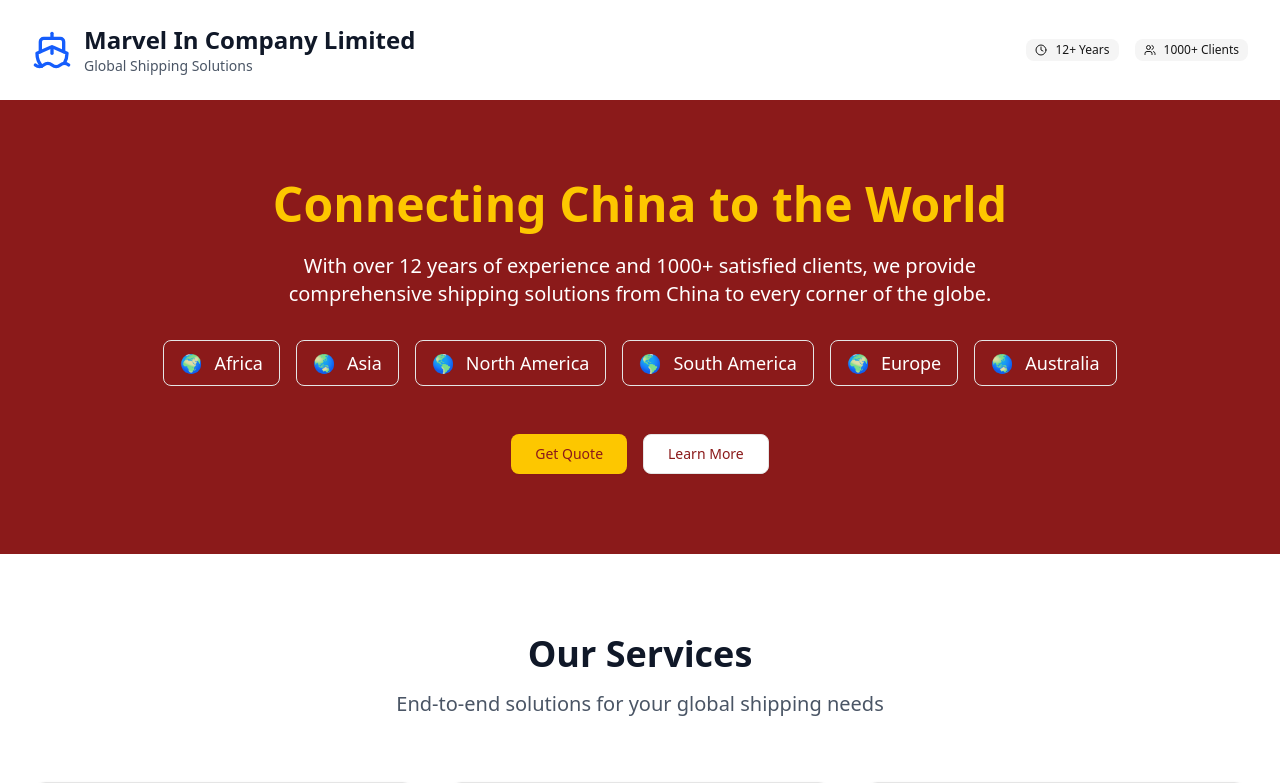
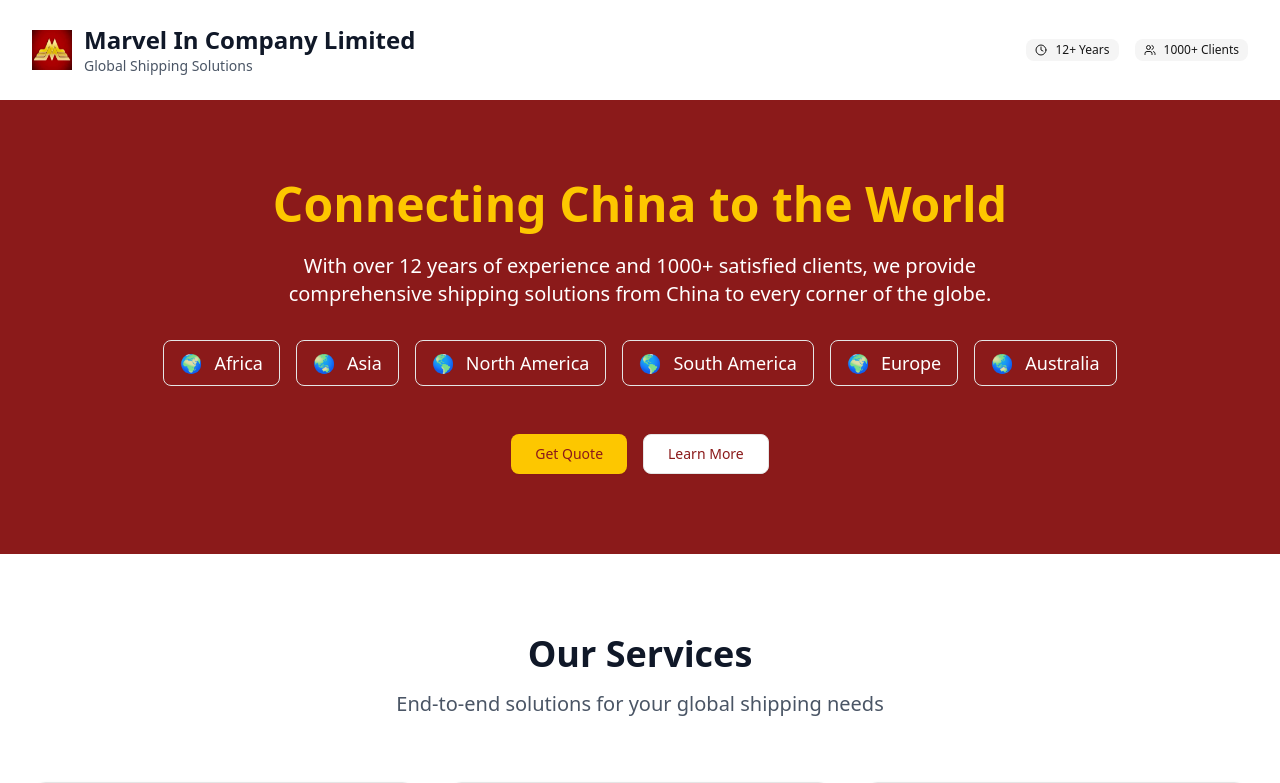
Before and after one commit to DanaitfavorElim/Marvelin, a React (Vite) app in the folder marvelin/: page / in a window 1280 px wide. Shown: the top 783 px of the page. Built offline with nearby package versions, Linux system fonts and the light colour scheme.

Commit message:
Update App.jsx

```diff
--- a/marvelin/src/App.jsx
+++ b/marvelin/src/App.jsx
@@ -141,7 +141,7 @@ function App() {
         <div className="max-w-7xl mx-auto px-4 sm:px-6 lg:px-8">
           <div className="flex justify-between items-center py-6">
             <div className="flex items-center space-x-3">
-              <Ship className="w-10 h-10 text-blue-600" />
+              <img src="/Marvlin-logo.png" alt="Marvel In Company Limited Logo" className="w-10 h-10" />
               <div>
                 <h1 className="text-2xl font-bold text-gray-900">Marvel In Company Limited</h1>
                 <p className="text-sm text-gray-600">Global Shipping Solutions</p>
```
